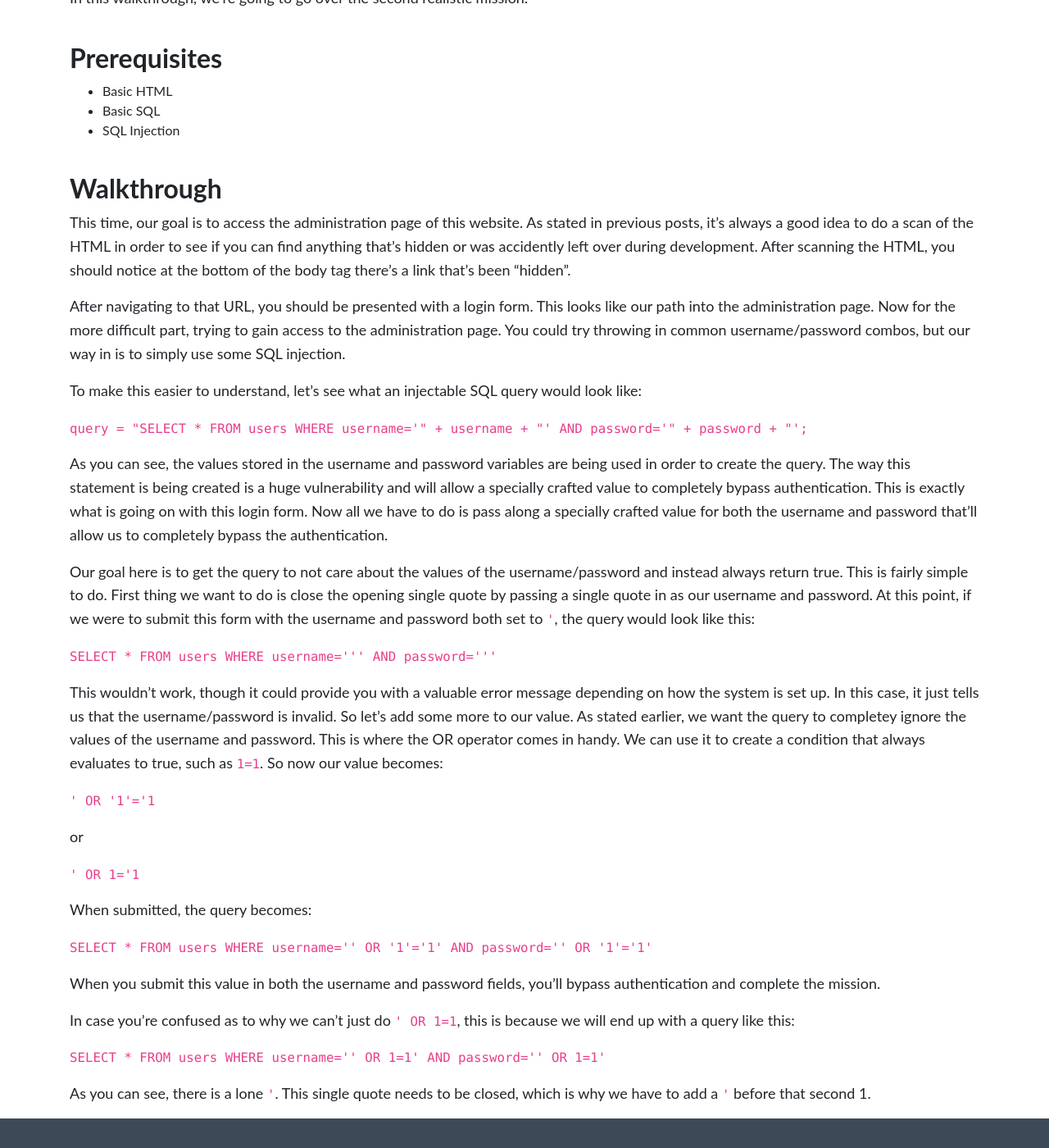
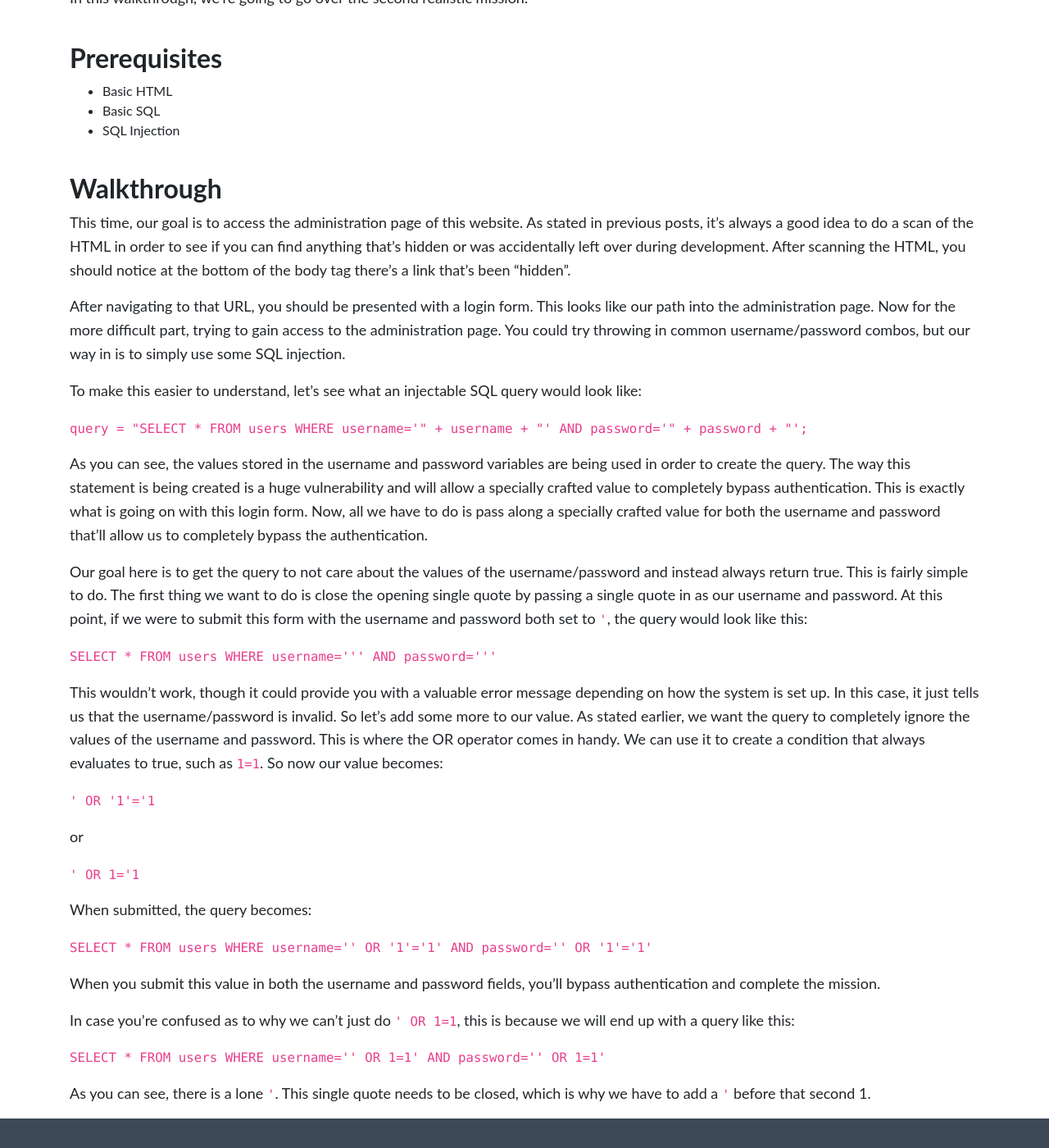
Before and after one commit to ericgrandt/erigitic.github.io, a Jekyll site: the page built from _posts/2019-1-13-hack-this-site-realistic-two.md, in a window 1280 px wide and 1400 px high, scrolled down 539 px. Shown: the whole window at 82% size. Built offline with Jekyll 4.4.1, drawn with Linux system fonts in a browser that asks for light colours; nearby versions of some CDN libraries.

Commit message:
Grammar and spelling fixes

```diff
--- a/_posts/2019-1-13-hack-this-site-realistic-two.md
+++ b/_posts/2019-1-13-hack-this-site-realistic-two.md
@@ -17,7 +17,7 @@ In this walkthrough, we're going to go over the second realistic mission.
 
 ## Walkthrough
 
-This time, our goal is to access the administration page of this website. As stated in previous posts, it's always a good idea to do a scan of the HTML in order to see if you can find anything that's hidden or was accidently left over during development. After scanning the HTML, you should notice at the bottom of the body tag there's a link that's been "hidden".
+This time, our goal is to access the administration page of this website. As stated in previous posts, it's always a good idea to do a scan of the HTML in order to see if you can find anything that's hidden or was accidentally left over during development. After scanning the HTML, you should notice at the bottom of the body tag there's a link that's been "hidden".
 
 After navigating to that URL, you should be presented with a login form. This looks like our path into the administration page. Now for the more difficult part, trying to gain access to the administration page. You could try throwing in common username/password combos, but our way in is to simply use some SQL injection.
 
@@ -25,13 +25,13 @@ To make this easier to understand, let's see what an injectable SQL query would
 
 `query = "SELECT * FROM users WHERE username='" + username + "' AND password='" + password + "';`
 
-As you can see, the values stored in the username and password variables are being used in order to create the query. The way this statement is being created is a huge vulnerability and will allow a specially crafted value to completely bypass authentication. This is exactly what is going on with this login form. Now all we have to do is pass along a specially crafted value for both the username and password that'll allow us to completely bypass the authentication.
+As you can see, the values stored in the username and password variables are being used in order to create the query. The way this statement is being created is a huge vulnerability and will allow a specially crafted value to completely bypass authentication. This is exactly what is going on with this login form. Now, all we have to do is pass along a specially crafted value for both the username and password that'll allow us to completely bypass the authentication.
 
-Our goal here is to get the query to not care about the values of the username/password and instead always return true. This is fairly simple to do. First thing we want to do is close the opening single quote by passing a single quote in as our username and password. At this point, if we were to submit this form with the username and password both set to `'`, the query  would look like this:
+Our goal here is to get the query to not care about the values of the username/password and instead always return true. This is fairly simple to do. The first thing we want to do is close the opening single quote by passing a single quote in as our username and password. At this point, if we were to submit this form with the username and password both set to `'`, the query  would look like this:
 
 `SELECT * FROM users WHERE username=''' AND password='''`
 
-This wouldn't work, though it could provide you with a valuable error message depending on how the system is set up. In this case, it just tells us that the username/password is invalid. So let's add some more to our value. As stated earlier, we want the query to completey ignore the values of the username and password. This is where the OR operator comes in handy. We can use it to create a condition that always evaluates to true, such as `1=1`. So now our value becomes:
+This wouldn't work, though it could provide you with a valuable error message depending on how the system is set up. In this case, it just tells us that the username/password is invalid. So let's add some more to our value. As stated earlier, we want the query to completely ignore the values of the username and password. This is where the OR operator comes in handy. We can use it to create a condition that always evaluates to true, such as `1=1`. So now our value becomes:
 
 `' OR '1'='1`
 
```
